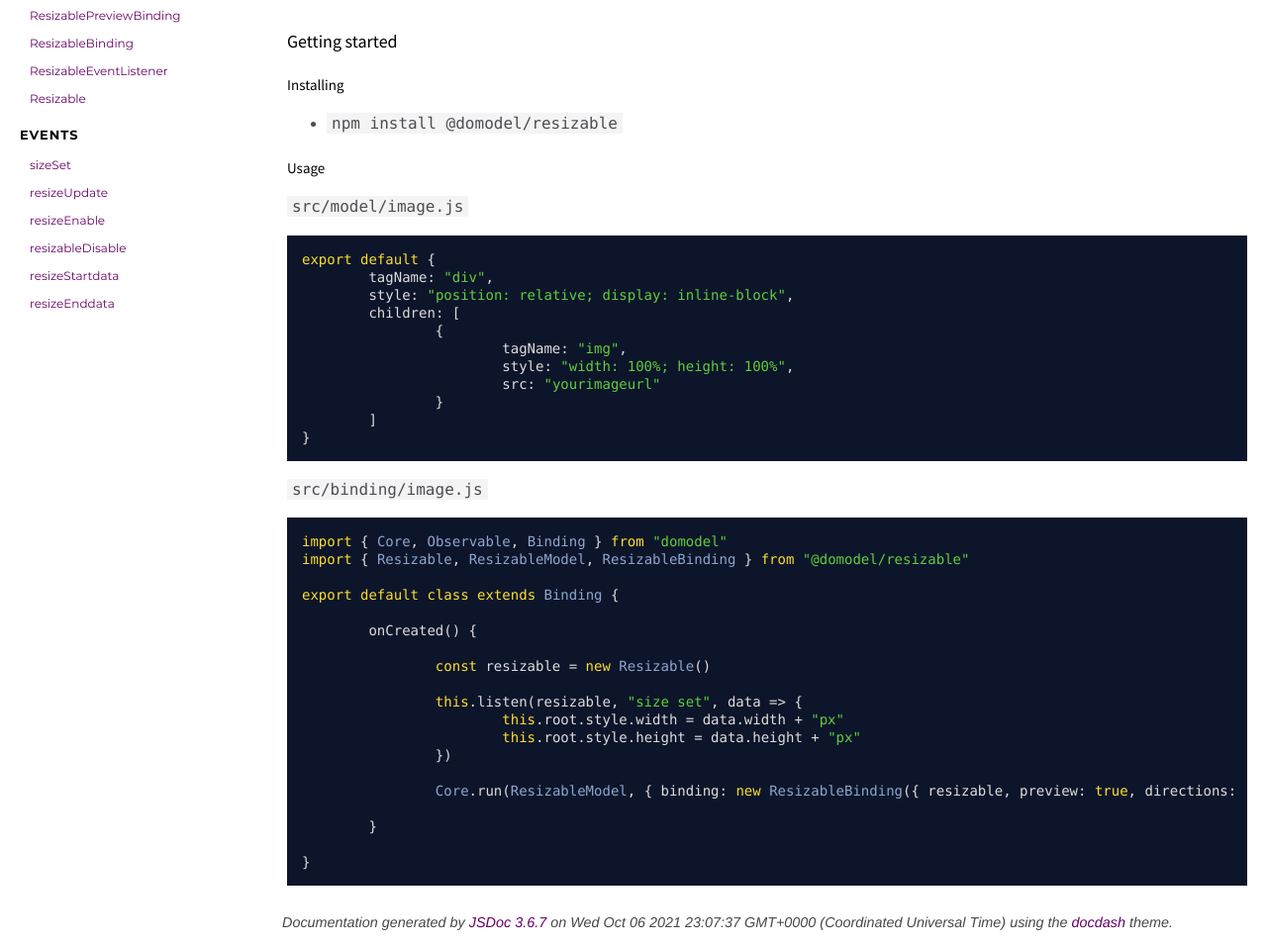
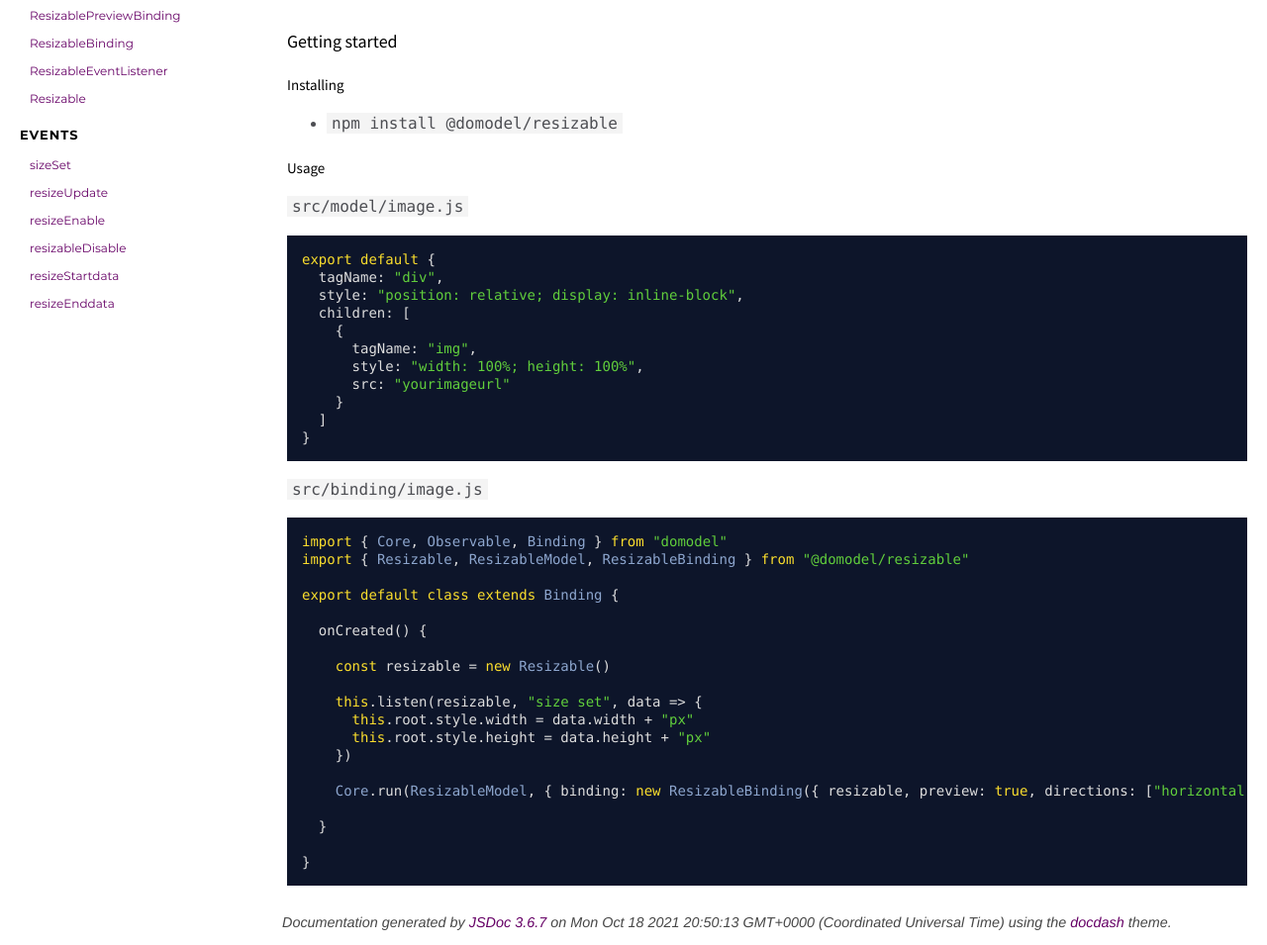
Before and after one commit to thoughtsunificator/domodel-resizable, a plain HTML site: page index.html in a window 1280 px wide. Shown: the part 146-1101 px from the top of the page at 99% size. Drawn offline with Linux system fonts and the light colour scheme.

Commit message:
Update gh-pages to output generated at ff56bb6

```diff
--- a/index.html
+++ b/index.html
@@ -115,7 +115,7 @@ export default class extends Binding {
 <br class="clear">
 
 <footer>
-    Documentation generated by <a href="https://github.com/jsdoc3/jsdoc">JSDoc 3.6.7</a> on Wed Oct 06 2021 23:07:37 GMT+0000 (Coordinated Universal Time) using the <a href="https://github.com/clenemt/docdash">docdash</a> theme.
+    Documentation generated by <a href="https://github.com/jsdoc3/jsdoc">JSDoc 3.6.7</a> on Mon Oct 18 2021 20:50:13 GMT+0000 (Coordinated Universal Time) using the <a href="https://github.com/clenemt/docdash">docdash</a> theme.
 </footer>
 
 <script>prettyPrint();</script>
```
Also changed, not shown: Resizable.html (+1 -1 lines), ResizableBinding.html (+1 -1 lines), ResizableEventListener.html (+1 -1 lines), ResizableIndicatorBinding.html (+1 -1 lines), ResizablePreviewBinding.html (+1 -1 lines), model_resizable-indicator.binding.js.html (+1 -1 lines), model_resizable-preview.binding.js.html (+1 -1 lines), model_resizable.binding.js.html (+1 -1 lines), model_resizable.event.js.html (+1 -1 lines), object_resizable.js.html (+1 -1 lines). Lines whose indentation alone changed are shown as unchanged.
